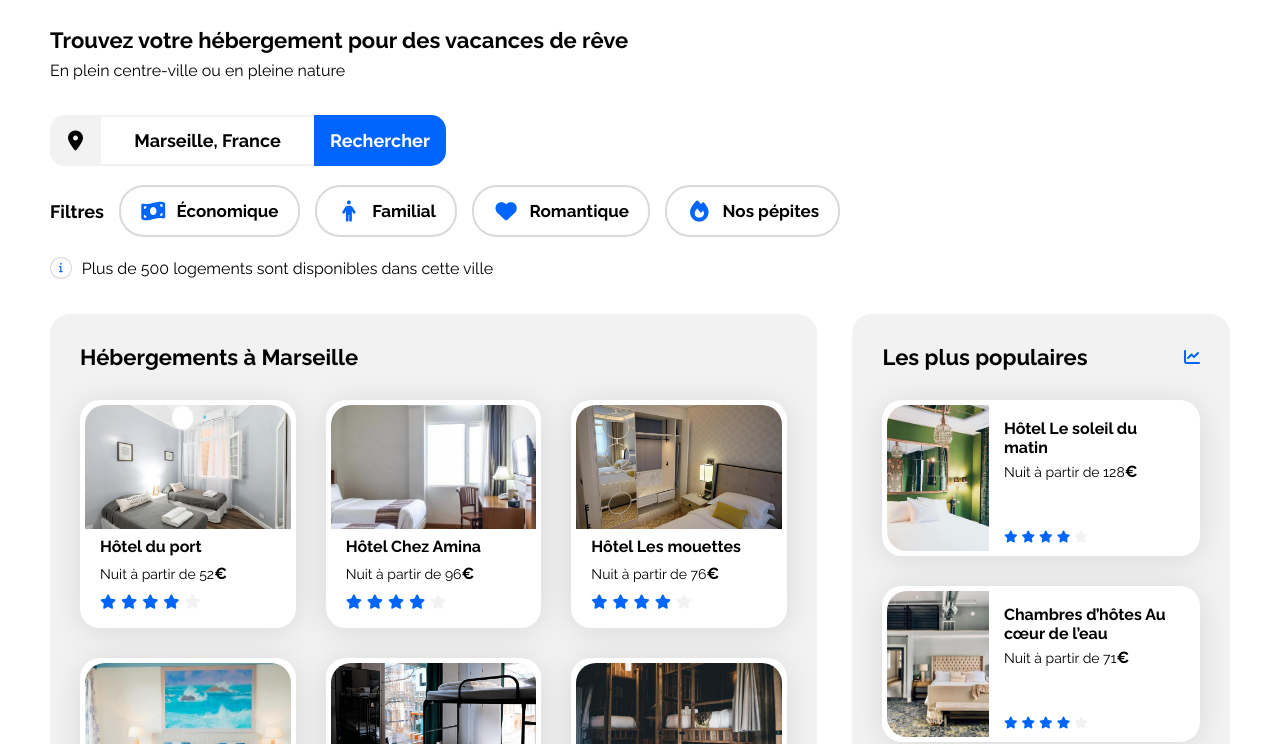
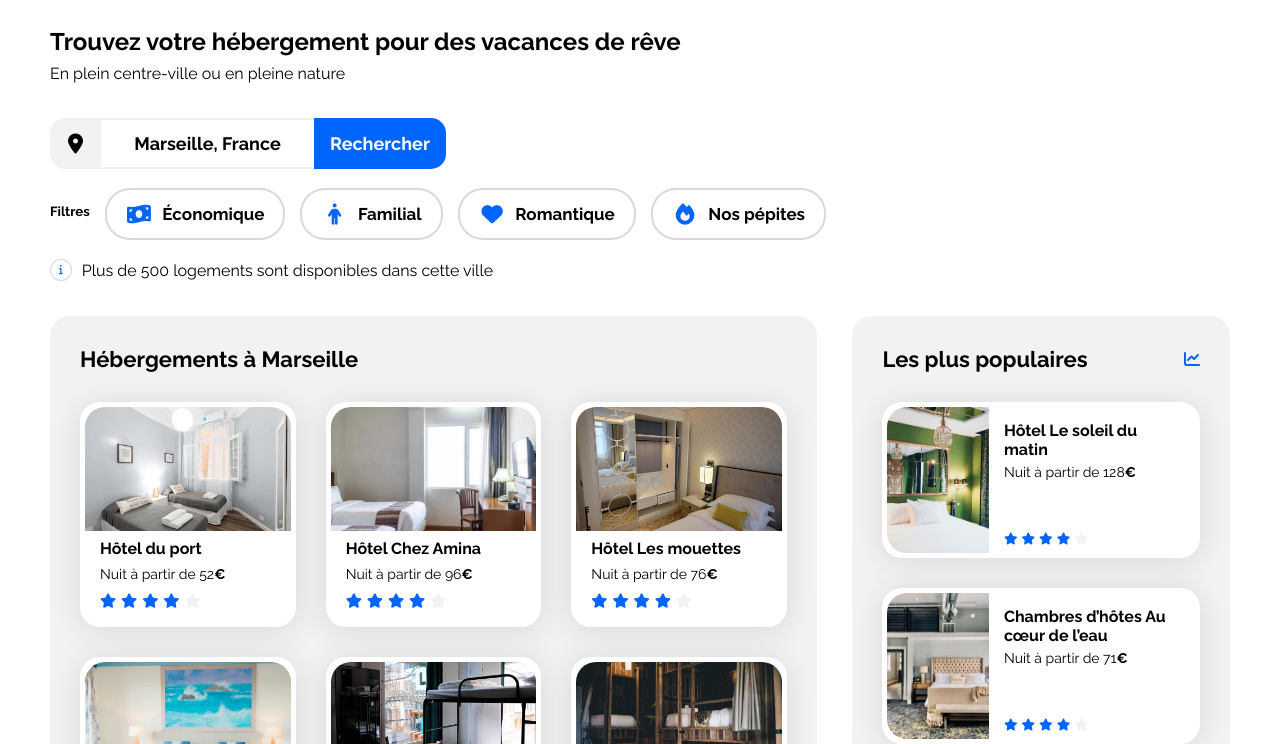
Before and after one commit to JodyGs/Booki, a plain HTML site: page index.html in a window 1280 px wide. Shown: the part 56-800 px from the top of the page. Drawn offline with Linux system fonts and the light colour scheme.

Commit message:
sizes fixed

```diff
--- a/css/style.css
+++ b/css/style.css
@@ -21,20 +21,10 @@ body {
 	justify-content: center;
 }
 
+h1,
 h2,
-h1 {
-	font-weight: 700;
-	font-size: 1.375rem;
-}
-
 h3,
-.euro {
-	font-weight: 700;
-	font-size: 1rem;
-}
-
 h5 {
-	font-size: 1.125rem;
 	font-weight: 700;
 }
 
@@ -262,9 +252,11 @@ button:hover {
 .hebergements-and-populaires {
 	display: flex;
 	justify-content: space-between;
+	margin-bottom: 35px;
 }
 
-.hebergements-and-populaires section {
+.hebergements-and-populaires section,
+.hebergements-and-populaires aside {
 	background-color: var(--main-bg-color);
 	border-radius: 20px;
 	padding: 30px;
@@ -278,6 +270,7 @@ button:hover {
 /****** Hebergements ***********/
 .hebergements {
 	width: 65%;
+	margin-bottom: 0;
 }
 
 .hebergement-cards .lien-carte {
--- a/index.html
+++ b/index.html
@@ -246,7 +246,7 @@
 						</div>
 						<a href="#"><h5 class="afficher-plus">Afficher plus</h5></a>
 					</section>
-					<section class="populaires">
+					<aside class="populaires">
 						<div class="populaires-title">
 							<h2 class="section-title">Les plus populaires</h2>
 							<i class="fa-solid fa-chart-line" aria-hidden="true"></i>
@@ -336,7 +336,7 @@
 								</article>
 							</a>
 						</div>
-					</section>
+					</aside>
 				</div>
 				<section class="activites" id="activites">
 					<div class="activites-title">
```
